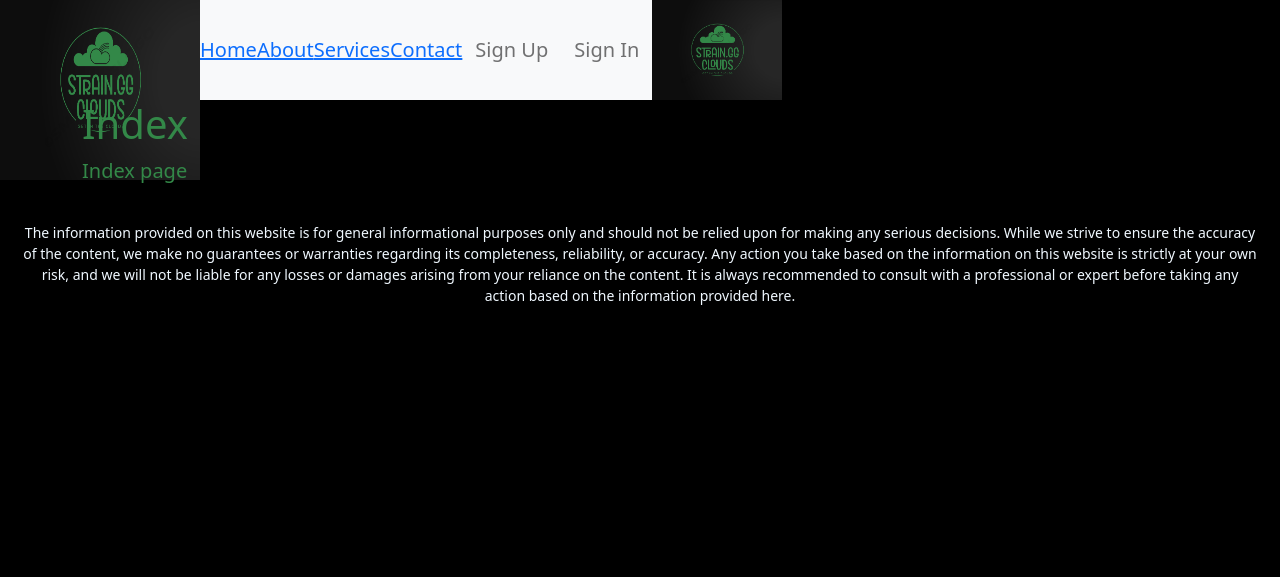
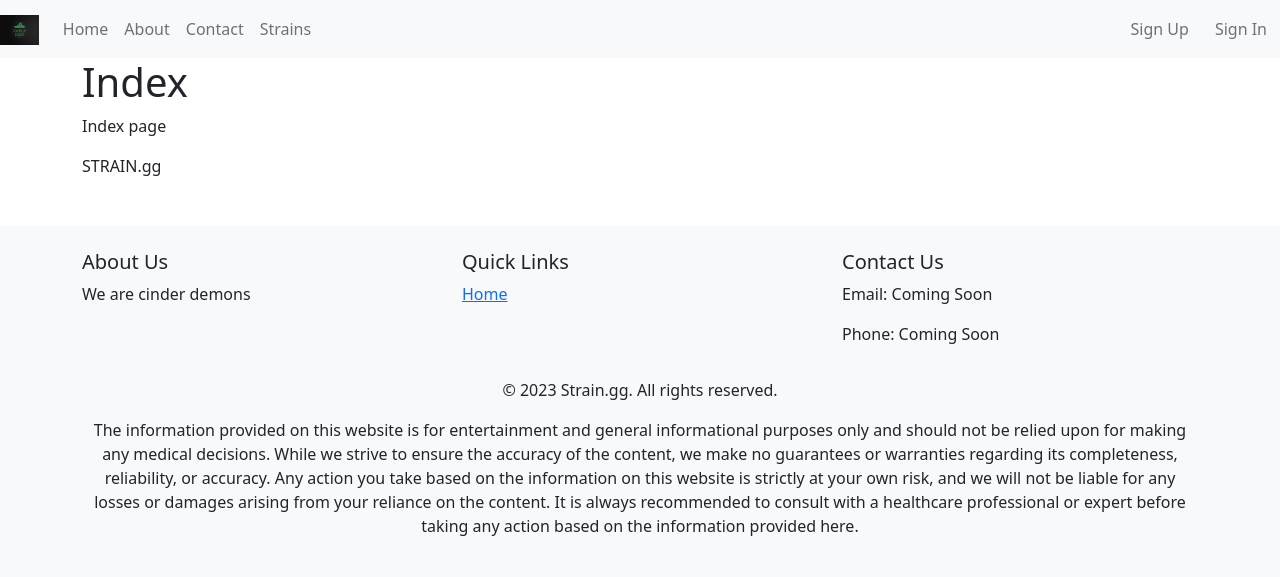
Before and after one commit to ZeroDayPoke/STRAIN.gg_Clouds, a Flask app: page /clouds/ in a window 1280 px wide. Shown: the top 577 px of the page. Run offline with Flask 3, Linux system fonts and the light colour scheme; some libraries are stand-ins or nearby versions.

Commit message:
add whatever it is ive done

```diff
--- a/app/static/styles/richard.css
+++ b/app/static/styles/richard.css
@@ -1,34 +1,18 @@
 .nav-account {
   margin-left: auto;
 }
+
 .nav-account .nav-link {
   padding: 5px 15px;
   margin: 0 5px;
   border-radius: 5px;
 }
 .nav-account .nav-link:hover {
-    background-color: #000;
+  background-color: #f8f9fa;
 }
-  .site-footer {
-    background-color: #000;
-    padding: 20px;
-    text-align: center;
-    font-size: 14px;
-    color: aliceblue;
+
+.strain-image {
+  width: 100px;
+  height: auto;
+  border-radius: 5px;
 }
-  .body {
-    background-color: #000;
-    font-size: 20px;
-    color: #338848;
-  }
-  .header {
-    background-color: #000;
-    height: 100px;
-    display: flex;
-    justify-content: auto;
-    align-items: auto;
-  }
-  .img {
-    height: 50px;
-    padding: 0%;
-  }
--- a/app/templates/base.html
+++ b/app/templates/base.html
@@ -4,8 +4,7 @@
 		<!-- Required meta tags -->
 		<meta charset="utf-8">
 		<meta name="viewport" content="width=device-width, initial-scale=1, shrink-to-fit=no">
-		<!-- body style from css -->
-		<link rel="stylesheet" type="text/css" href="richard.css">
+
 		<!-- SEO keywords -->
 		<meta name="keywords" content="cannabis strains, marijuana strains, strain database, strain information, strain search, cannabis filters, marijuana filters, terpene profiles, THC concentration, CBD concentration, strain effects, strain flavors, strain aromas, medical cannabis strains">
 
@@ -22,26 +21,32 @@
 		<!-- Richard CSS -->
 		<link href="{{ url_for('static', filename='styles/richard.css') }}" rel="stylesheet">
 	</head>
-	<body class="body">
-		<header class="header">
-			<!-- header logo -->
-			<div style="display:flex; justify-content:center; align-items:center; height:20vh;">
-			<img src="/app/static/images/header.png" alt="My Logo" width="200" height="200">
-			</div>
-			<!-- Header content goes here -->
+	<body>
+		<header>
 			<nav class="navbar navbar-expand-lg navbar-light bg-light">
-				<meta charset="utf-8">
-				<title>My Website</title>
-				<link rel="icon" type="image/png" href="{{ url_for('static', filename='images/header.png') }}">
-				<button class="navbar-toggler" type="button" data-toggle="collapse" data-target="#navbarSupportedContent" aria-controls="navbarSupportedContent" aria-expanded="false" aria-label="Toggle navigation">
+				<a class="navbar-brand" href="#">
+					<img src="{{ url_for('static', filename='images/header.png') }}"
+					alt="Logo" width="auto" height="30">
+				</a>
+				<button class="navbar-toggler" type="button" data-toggle="collapse"
+				data-target="#navbarSupportedContent" aria-controls="navbarSupportedContent"
+				aria-expanded="false" aria-label="Toggle navigation">
 					<span class="navbar-toggler-icon"></span>
 				</button>
 				<div class="collapse navbar-collapse" id="navbarSupportedContent">
 					<ul class="navbar-nav mr-auto">
-						<li><a href="#">Home</a></li>
-						<li><a href="#">About</a></li>
-						<li><a href="#">Services</a></li>
-						<li><a href="#">Contact</a></li>
+						<li class="nav-item">
+							<a class="nav-link" href="/clouds/">Home</a>
+						</li>
+						<li class="nav-item">
+							<a class="nav-link" href="/clouds/about">About</a>
+						</li>
+						<li class="nav-item">
+							<a class="nav-link" href="/clouds/contact">Contact</a>
+						</li>
+						<li class="nav-item">
+							<a class="nav-link" href="/clouds/strains">Strains</a>
+						</li>
 					</ul>
 					<ul class="navbar-nav nav-account">
 						{% if not current_user.is_authenticated %}
@@ -53,13 +58,15 @@
 							</li>
 						{% else %}
 							<li class="nav-item">
+								<a class="nav-link" href="{{ url_for('web_routes.account', user_id=current_user.id) }}">My Account</a>
+							</li>
+							<li class="nav-item">
 								<a class="nav-link" href="/clouds/signout">Sign Out</a>
 							</li>
 						{% endif %}
 					</ul>
 				</div>
 			</nav>
-			<img src="/app/static/images/header.png" alt="My Logo">
 		</header>
 		<main role="main" class="container">
 			{% for message in get_flashed_messages() %}
@@ -70,15 +77,45 @@
 			<script src="{{ url_for('static', filename='lib/jquery.min.js') }}"></script>
 			<script src="{{ url_for('static', filename='lib/popper.min.js') }}"></script>
 			<script src="{{ url_for('static', filename='lib/bootstrap.min.js') }}"></script>
+			<script src="{{ url_for('static', filename='scripts/richard.js') }}"></script>
+			{% block display %}STRAIN.gg{% endblock %}
 		</main>
-		<footer class="site-footer">
-			The information provided on this website is for general informational purposes only and
-			should not be relied upon for making any serious decisions. While we strive to ensure the
-			accuracy of the content, we make no guarantees or warranties regarding its completeness,
-			reliability, or accuracy. Any action you take based on the information on this website
-			is strictly at your own risk, and we will not be liable for any losses or damages arising
-			from your reliance on the content. It is always recommended to consult with a professional
-			or expert before taking any action based on the information provided here.
+		<footer class="bg-light mt-5 py-4">
+			<div class="container">
+				<div class="row">
+					<div class="col-md-4">
+						<h5>About Us</h5>
+						<p>We are cinder demons</p>
+					</div>
+					<div class="col-md-4">
+						<h5>Quick Links</h5>
+						<ul class="list-unstyled">
+							<li><a href="{{ url_for('web_routes.index') }}">Home</a></li>
+						</ul>
+					</div>
+					<div class="col-md-4">
+						<h5>Contact Us</h5>
+						<p>Email: Coming Soon</p>
+						<p>Phone: Coming Soon</p>
+					</div>
+				</div>
+				<div class="row mt-3">
+					<div class="col text-center">
+						<p>&copy; 2023 Strain.gg. All rights reserved.</p>
+						<p>
+							The information provided on this website is for entertainment and general
+							informational purposes only and should not be relied upon for making any medical
+							decisions. While we strive to ensure the accuracy of the content, we make no
+							guarantees or warranties regarding its completeness, reliability, or accuracy.
+							Any action you take based on the information on this website is strictly at your
+							own risk, and we will not be liable for any losses or damages arising from your
+							reliance on the content. It is always recommended to consult with a healthcare
+							professional or expert before taking any action based on the information
+							provided here.
+						</p>
+					</div>
+				</div>
+			</div>
 		</footer>
 	</body>
 </html>
```
Lines whose indentation alone changed are shown as unchanged.
